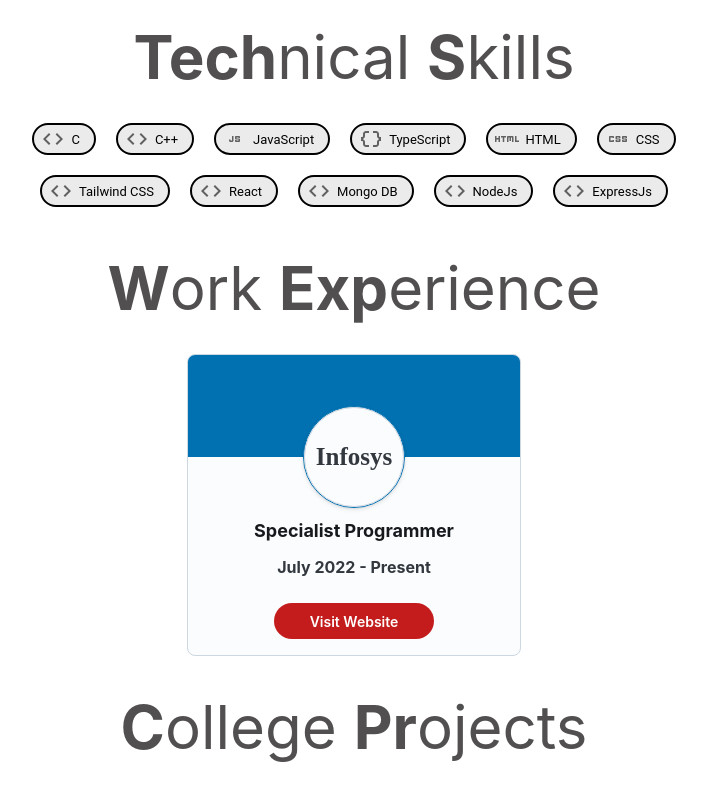
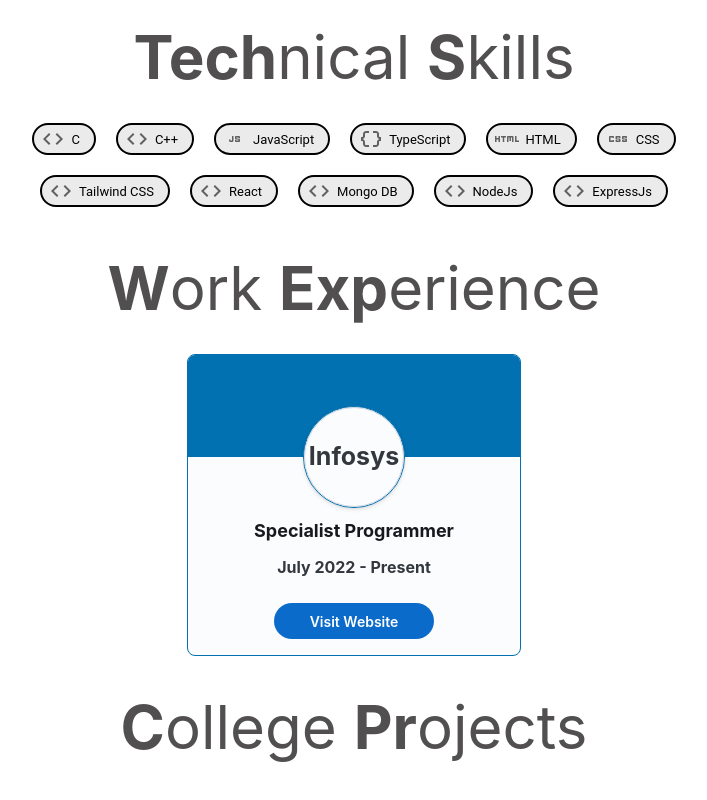
Before and after one commit to ShubhamKumar3010/portfolio, a React (Create React App) app: page / in a window 1280 px wide. Shown: the part 1166-1966 px from the top of the page, without its empty margins (286-993 px from the left). Built offline with nearby package versions, Linux system fonts and the light colour scheme.

Commit message:
"final exp card"

```diff
--- a/src/components/ExperienceCard.tsx
+++ b/src/components/ExperienceCard.tsx
@@ -38,6 +38,7 @@ const ExperienceCard: React.FC = () => {
             }}
             style={{
               width: "300px",
+              borderColor: "#0271b1"
             }}
           >
             <CardOverflow
@@ -60,7 +61,7 @@ const ExperienceCard: React.FC = () => {
                 }}
               >
                 <div>
-                  <p style={{ fontSize: "25px", fontFamily: "bold" }}>
+                  <p style={{ fontSize: "25px", fontFamily: "unset" }}>
                     <b>Infosys</b>
                   </p>
                 </div>
@@ -85,7 +86,7 @@ const ExperienceCard: React.FC = () => {
             >
               <Button
                 variant="solid"
-                color="danger"
+                sx={{color:"white"}}
                 onClick={() => {
                   window.open(
                     "https://www.linkedin.com/company/infosys/",
```
